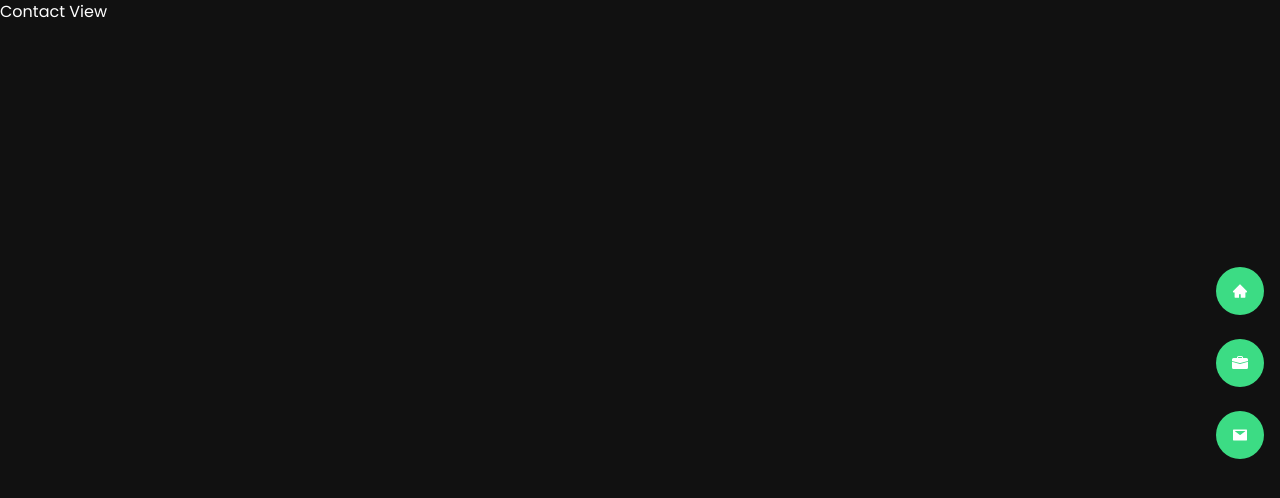
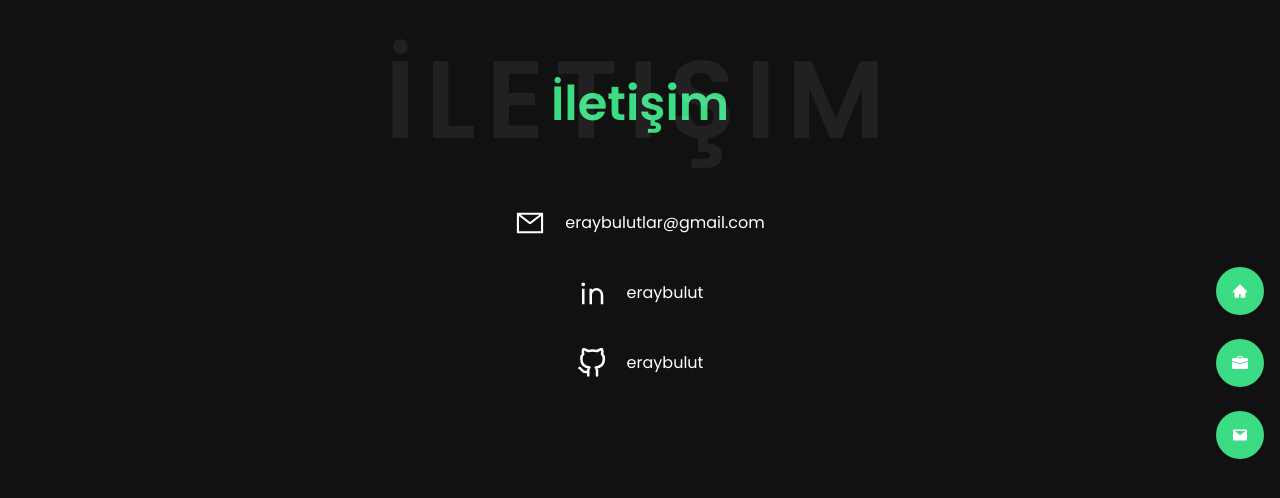
Before and after one commit to efsanegnyl/eray-portfolio, a React (Create React App) app: page /contact in a window 1280 px wide. Shown: the top 498 px of the page. Built offline with nearby package versions, Linux system fonts and the light colour scheme.

Commit message:
added contact views

```diff
--- a/src/assets/styles/index.scss
+++ b/src/assets/styles/index.scss
@@ -106,7 +106,10 @@ h1{
   }
 
 }
-
+.container{
+  padding-left: 100px;
+  padding-right: 100px;
+}
 .btn-search{
   width: 50px;
   height: 50px;
--- a/src/views/ContactView.js
+++ b/src/views/ContactView.js
@@ -1,11 +1,45 @@
 import React  from "react";
 import Layout from "../components/partials/layout";
+import {AiOutlineMail} from "react-icons/ai";
+import {FiGithub, FiInstagram} from "react-icons/fi";
 
+import {RiLinkedinLine} from "react-icons/ri";
 function ContactView() {
     return (
         <Layout>
-            <div>
-               Contact View
+            <div className="pt-20">
+                <h1 className="text-center text-5xl font-bold  mb-20 text-primary-orange">İletişim
+                    <span className="title-bg ">İletişim</span>
+                </h1>
+                <div className="container flex flex-col items-center ">
+
+                    <a href="mailto:eraybulutlar@gmail.com" target="_blank">
+                        <div className="flex hover:text-primary-orange mb-10 items-center cursor-pointer">
+                            <AiOutlineMail className="font-bold text-3xl    "/>
+                            <p className="pl-5">eraybulutlar@gmail.com</p>
+                        </div>
+                    </a>
+
+                    <a
+                        href="https://tr.linkedin.com/in/eray-bulut-255644196"
+                        target="_blank"
+                    >
+                        <div className="flex mb-10 hover:text-primary-orange items-center ">
+                            <RiLinkedinLine className="font-bold text-3xl" />
+                            <p className="pl-5"> eraybulut</p>
+                        </div>
+                    </a>
+
+
+
+                    <a href="https://github.com/eraybulut">
+                        <div className="flex mb-10 hover:text-primary-orange items-center ">
+                            <FiGithub className="font-bold text-3xl  cursor-pointer  "/>
+                            <p className="pl-5">eraybulut</p>
+                        </div>
+                    </a>
+                </div>
+
             </div>
         </Layout>
     );
```
Lines whose indentation alone changed are shown as unchanged.
